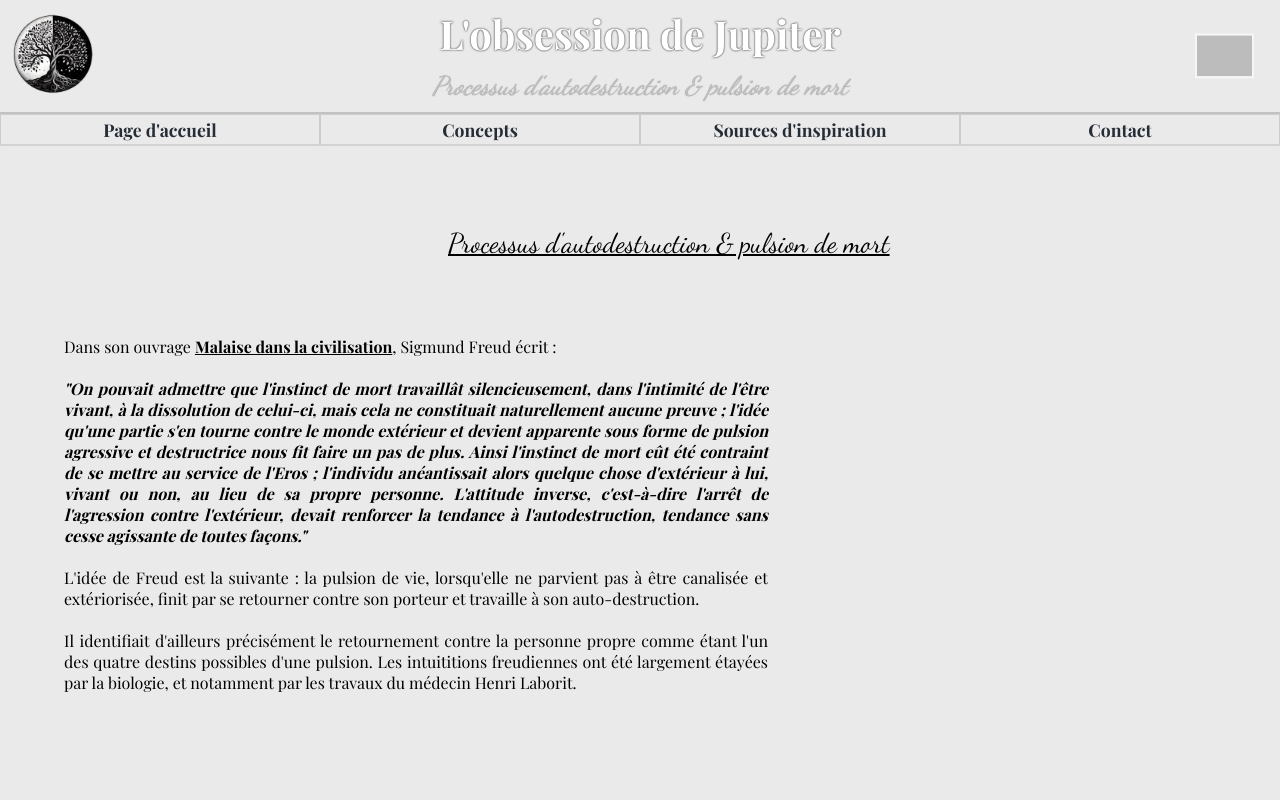
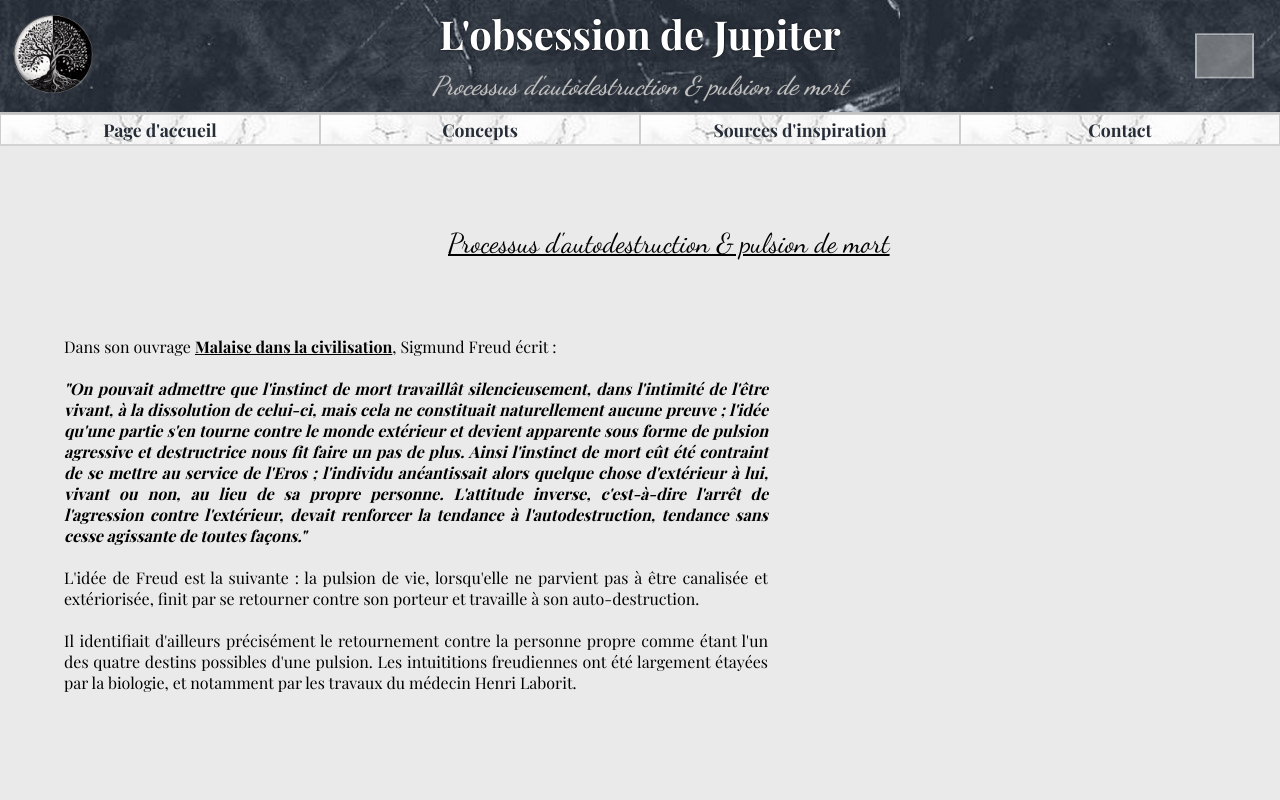
Before and after one commit to M-Andreas29/Site_OBS, a plain HTML site: page concepts/destruction/destruction.html in a window 1280 px wide. Shown: the top 800 px of the page. Drawn offline with nearby package versions, Linux system fonts and the light colour scheme; grey boxes are pictures that could not be loaded; a web font is replaced by a local one.

Commit message:
Update destruction.css
../

```diff
--- a/concepts/destruction/destruction.css
+++ b/concepts/destruction/destruction.css
@@ -7,7 +7,7 @@ body {
 }
 
 #bandeautitre {
-    background-image: url("marbrenoir.jpg");
+    background-image: url("../../marbrenoir.jpg");
     border-bottom: 2px solid #c2c2c2;
     width: 100%;
     position: relative;
@@ -68,7 +68,7 @@ body {
     text-align: center;
     border: 1px solid #cdcdcd;
     border-bottom: 2px solid #d3d3d3;
-    background-image: url("marbre.jpg");
+    background-image: url("../../marbre.jpg");
 }
 
 .menu a {
@@ -86,7 +86,7 @@ body {
     top: 100%;
     left: 0;
     width: 100%;
-    background-image: url("marbre.jpg");
+    background-image: url("../../marbre.jpg");
     list-style: none;
     margin: 0;
     padding: 0;
```
